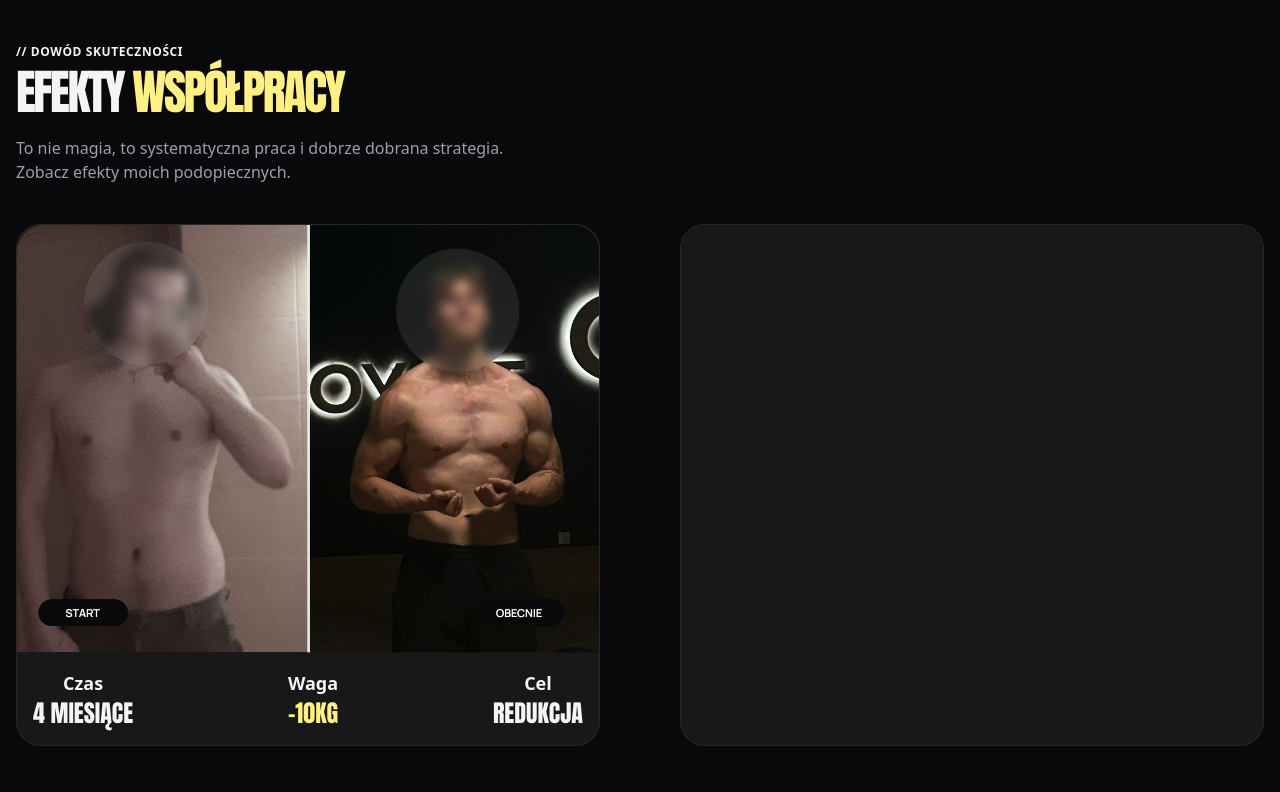
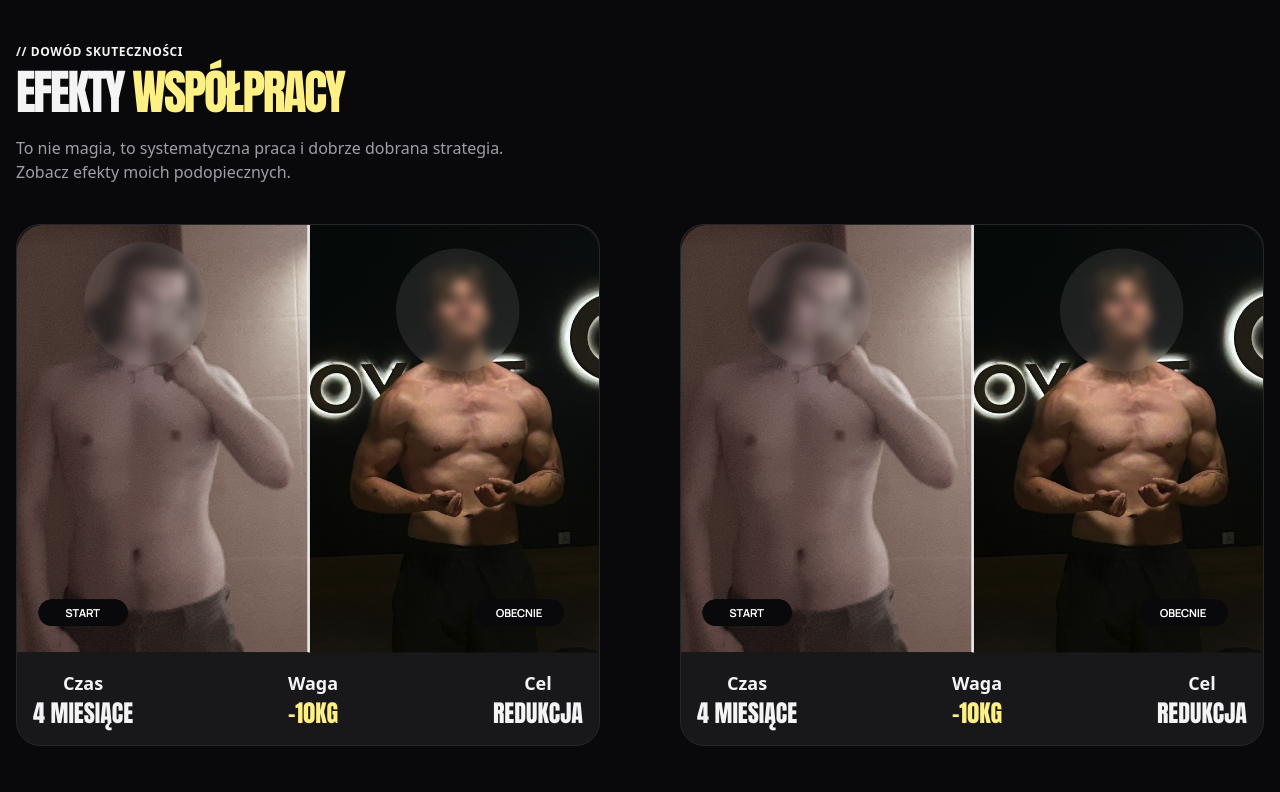
Before and after one commit to Herzuss/Trener-Rzepa-V2, a Next.js app: page / in a window 1280 px wide. Shown: the part 2000-2792 px from the top of the page. Built offline with nearby package versions, Linux system fonts and the light colour scheme; what @designbycode/tailwindcss-text-stroke would draw is missing.

Commit message:
optymalizacja svg

```diff
--- a/src/app/components/hero.tsx
+++ b/src/app/components/hero.tsx
@@ -51,26 +51,29 @@ export default function Hero() {
           className=" w-2/3 h-auto sm:w-1/3 sm:h-auto mt-8 object-cover mask-[linear-gradient(to_bottom,white_70%,transparent_100%)] [-webkit-mask-image:linear-gradient(to_bottom,white_70%,transparent_100%)] z-10"
         />
         <Image
-          src={"/RZEPA.svg"}
+          src={"/RZEPA1.svg"}
           alt="napis"
           width={1666}
           height={120}
+          unoptimized={true}
           className="absolute z-0"
           priority
         />
         <Image
-          src={"/RZEPA.svg"}
+          src={"/RZEPA1.svg"}
           alt="napis"
           width={1666}
           height={120}
+          unoptimized={true}
           className="absolute z-0 mt-102.5 opacity-40 xs:hidden"
           priority
         />
         <Image
-          src={"/RZEPA.svg"}
+          src={"/RZEPA1.svg"}
           alt="napis"
           width={1666}
           height={120}
+          unoptimized={true}
           className="absolute z-0 -mt-102.5 opacity-40 xs:hidden"
           priority
         />
--- a/src/app/components/omnie.tsx
+++ b/src/app/components/omnie.tsx
@@ -81,8 +81,9 @@ export default function Omnie() {
           <Image
             src={"/podpis.svg"}
             alt="podpis"
-            height={278}
+            height={279}
             width={255}
+            unoptimized={true}
             className="self-center pt-10 mt-auto"
           />
         </div>
--- a/src/app/components/przemiany.tsx
+++ b/src/app/components/przemiany.tsx
@@ -53,12 +53,96 @@ export default function Przemiany() {
             </div>
           </div>
         </div>
-        <div className="border border-zinc-800 bg-zinc-900 rounded-3xl"></div>
+        <div className="border border-zinc-800 bg-zinc-900 rounded-3xl flex flex-col">
+          <Image
+            src={"/przemiana%201.png"}
+            alt="zdjecie przemiany"
+            width={519}
+            height={381}
+            className="w-full h-auto object-cover"
+          />
+          <div className="flex flex-row justify-between px-4 py-4">
+            <div className="flex flex-col items-center justify-center">
+              <p className="font-semibold text-lg text-zinc-100">Czas</p>
+              <p className="font-anton uppercase text-zinc-100 text-2xl">
+                4 miesiące
+              </p>
+            </div>
+            <div className="flex flex-col items-center justify-center">
+              <p className="font-semibold text-lg text-zinc-100">Waga</p>
+              <p className="font-anton uppercase text-yellow-200 text-2xl">
+                -10kg
+              </p>
+            </div>
+            <div className="flex flex-col items-center justify-center">
+              <p className="font-semibold text-lg text-zinc-100">Cel</p>
+              <p className="font-anton uppercase text-zinc-100 text-2xl">
+                Redukcja
+              </p>
+            </div>
+          </div>
+        </div>
         {/* po tym momencie dopiero jak pokazWszystkie jest ustawiony na true sie pokaza  */}
         {pokazWszystkie && (
           <>
-            <div className="border border-zinc-800 bg-zinc-900 rounded-3xl"></div>
-            <div className="border border-zinc-800 bg-zinc-900 rounded-3xl"></div>
+            <div className="border border-zinc-800 bg-zinc-900 rounded-3xl flex flex-col">
+              <Image
+                src={"/przemiana%201.png"}
+                alt="zdjecie przemiany"
+                width={519}
+                height={381}
+                className="w-full h-auto object-cover"
+              />
+              <div className="flex flex-row justify-between px-4 py-4">
+                <div className="flex flex-col items-center justify-center">
+                  <p className="font-semibold text-lg text-zinc-100">Czas</p>
+                  <p className="font-anton uppercase text-zinc-100 text-2xl">
+                    4 miesiące
+                  </p>
+                </div>
+                <div className="flex flex-col items-center justify-center">
+                  <p className="font-semibold text-lg text-zinc-100">Waga</p>
+                  <p className="font-anton uppercase text-yellow-200 text-2xl">
+                    -10kg
+                  </p>
+                </div>
+                <div className="flex flex-col items-center justify-center">
+                  <p className="font-semibold text-lg text-zinc-100">Cel</p>
+                  <p className="font-anton uppercase text-zinc-100 text-2xl">
+                    Redukcja
+                  </p>
+                </div>
+              </div>
+            </div>
+            <div className="border border-zinc-800 bg-zinc-900 rounded-3xl flex flex-col">
+              <Image
+                src={"/przemiana%201.png"}
+                alt="zdjecie przemiany"
+                width={519}
+                height={381}
+                className="w-full h-auto object-cover"
+              />
+              <div className="flex flex-row justify-between px-4 py-4">
+                <div className="flex flex-col items-center justify-center">
+                  <p className="font-semibold text-lg text-zinc-100">Czas</p>
+                  <p className="font-anton uppercase text-zinc-100 text-2xl">
+                    4 miesiące
+                  </p>
+                </div>
+                <div className="flex flex-col items-center justify-center">
+                  <p className="font-semibold text-lg text-zinc-100">Waga</p>
+                  <p className="font-anton uppercase text-yellow-200 text-2xl">
+                    -10kg
+                  </p>
+                </div>
+                <div className="flex flex-col items-center justify-center">
+                  <p className="font-semibold text-lg text-zinc-100">Cel</p>
+                  <p className="font-anton uppercase text-zinc-100 text-2xl">
+                    Redukcja
+                  </p>
+                </div>
+              </div>
+            </div>
           </>
         )}
       </div>
```
Also changed, not shown: public/RZEPA.svg (deleted), public/RZEPA1.svg (added).
